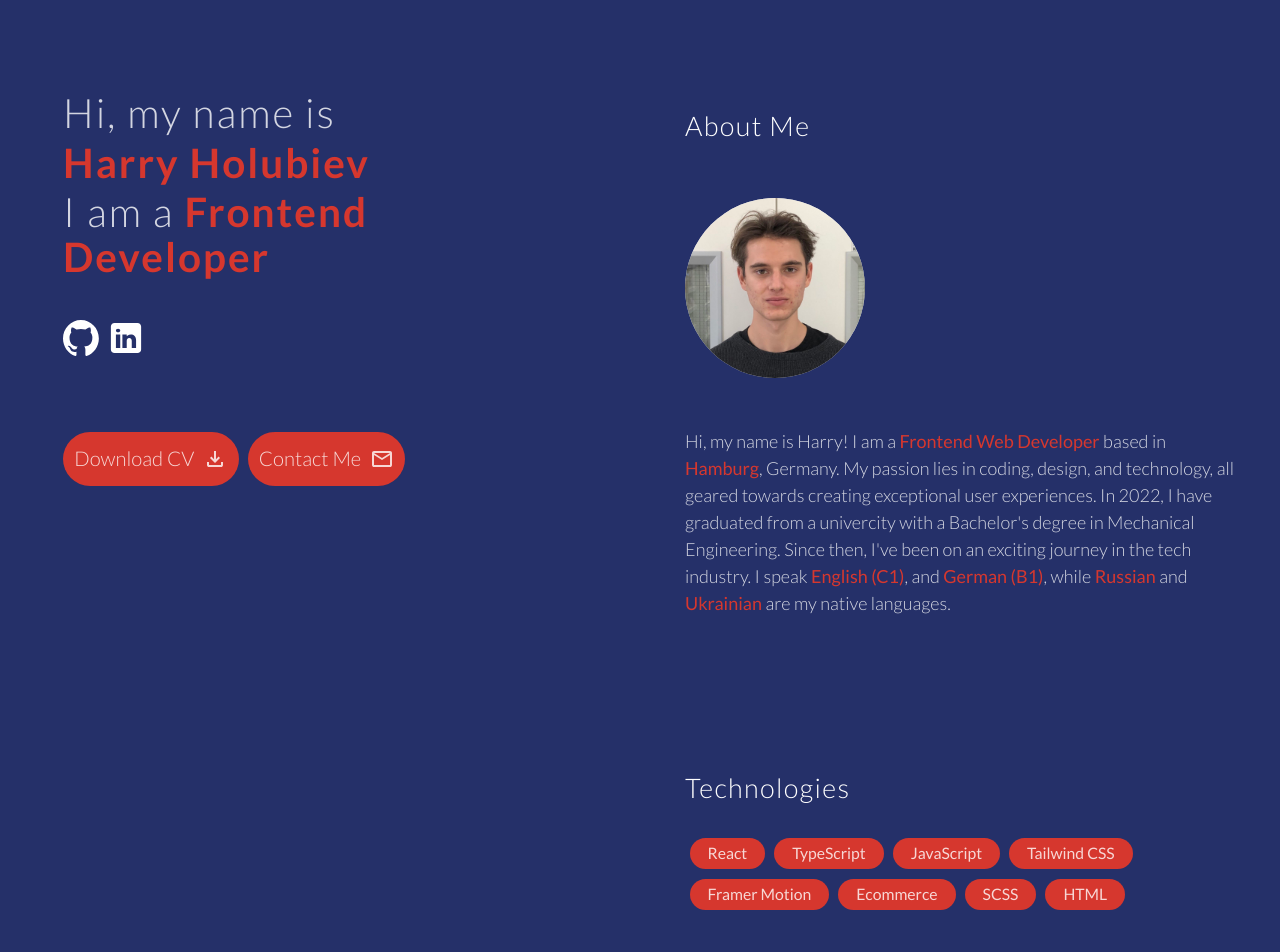
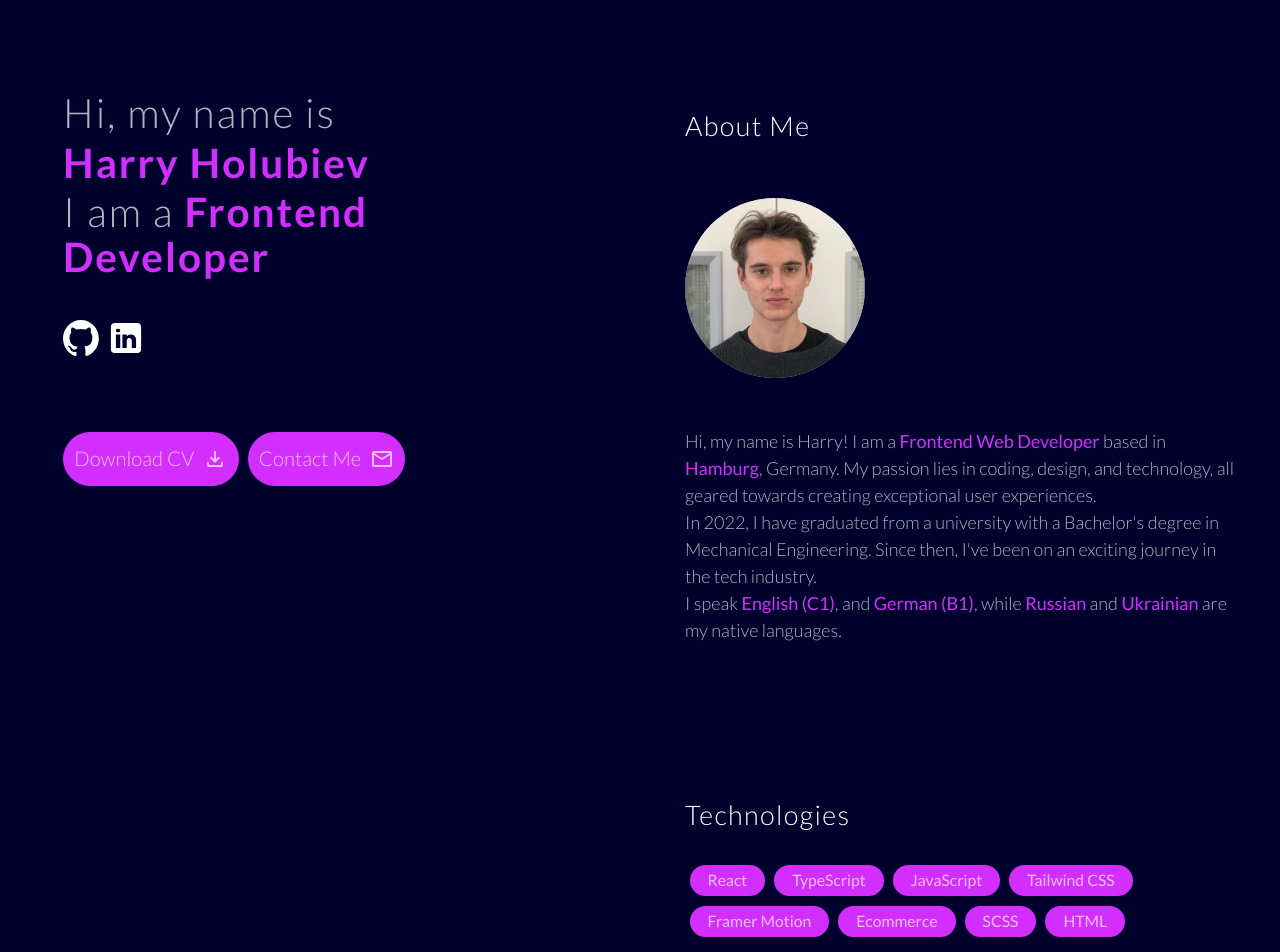
Before and after one commit to barrydilan/reactPortfolio, a React (Vite) app: page / in a window 1280 px wide. Shown: the top 952 px of the page. Built offline with nearby package versions, Linux system fonts and the light colour scheme.

Commit message:
feat: adjust text color

```diff
--- a/src/pages/about/About.tsx
+++ b/src/pages/about/About.tsx
@@ -9,7 +9,8 @@ export default function About() {
 				<p className="text-base font-[300] mt-6 sm:flex-none md:flex-auto self-end">
           Hi, my name is Harry! I am a <strong>Frontend Web Developer</strong> based in <strong>Hamburg</strong>, Germany.
           My passion lies in coding, design, and technology, all geared towards creating exceptional user experiences.
-					In 2022, I have graduated from a univercity with a Bachelor's degree in Mechanical Engineering. Since then, I've been on an exciting journey in the tech industry.
+					<br /> In 2022, I have graduated from a university with a Bachelor's degree in Mechanical Engineering. Since then, I've been on an exciting journey in the tech industry.
+          <br />
           I speak <strong>English (C1)</strong>, and <strong>German (B1)</strong>, while <strong>Russian</strong> and <strong>Ukrainian</strong> are my native languages.
 				</p>
 			</div>
--- a/src/shared/RoundSpan.tsx
+++ b/src/shared/RoundSpan.tsx
@@ -7,7 +7,7 @@ export default function RoundSpan(props: IRoundSpan) {
 		<div
 			className="p-1 rounded-full inline-block hover:cursor-pointer"
 		>
-			<span className="rounded-full hover:cursor-pointer text-primary inline-block text-center px-2 py-1 text-opacity-90 bg-accent text-main relative text-sm text-purple-900
+			<span className="rounded-full hover:cursor-pointer text-primary inline-block text-center px-2 py-1 text-opacity-90 bg-accent relative text-sm text-purple-900
       sm:text-sm md:px-4">
 				{props.text}
 			</span>
--- a/tailwind.config.js
+++ b/tailwind.config.js
@@ -12,9 +12,9 @@ export default {
       xl: '1440px',
     },
     colors: {
-      'main': '#253069',
-      'primary': 'rgba(255, 255, 255, 0.8)',
-      'accent': '#D6372E',
+      'main': 'rgba(0, 0, 45, 1)',
+      'primary': 'rgba(255, 255, 255, 0.7)',
+      'accent': 'rgba(210, 46, 255, 1)',
       'primary-1': 'rgba(255, 255, 255)',
       'green': '#13ce66',
       'yellow': '#ffc82c',
```
